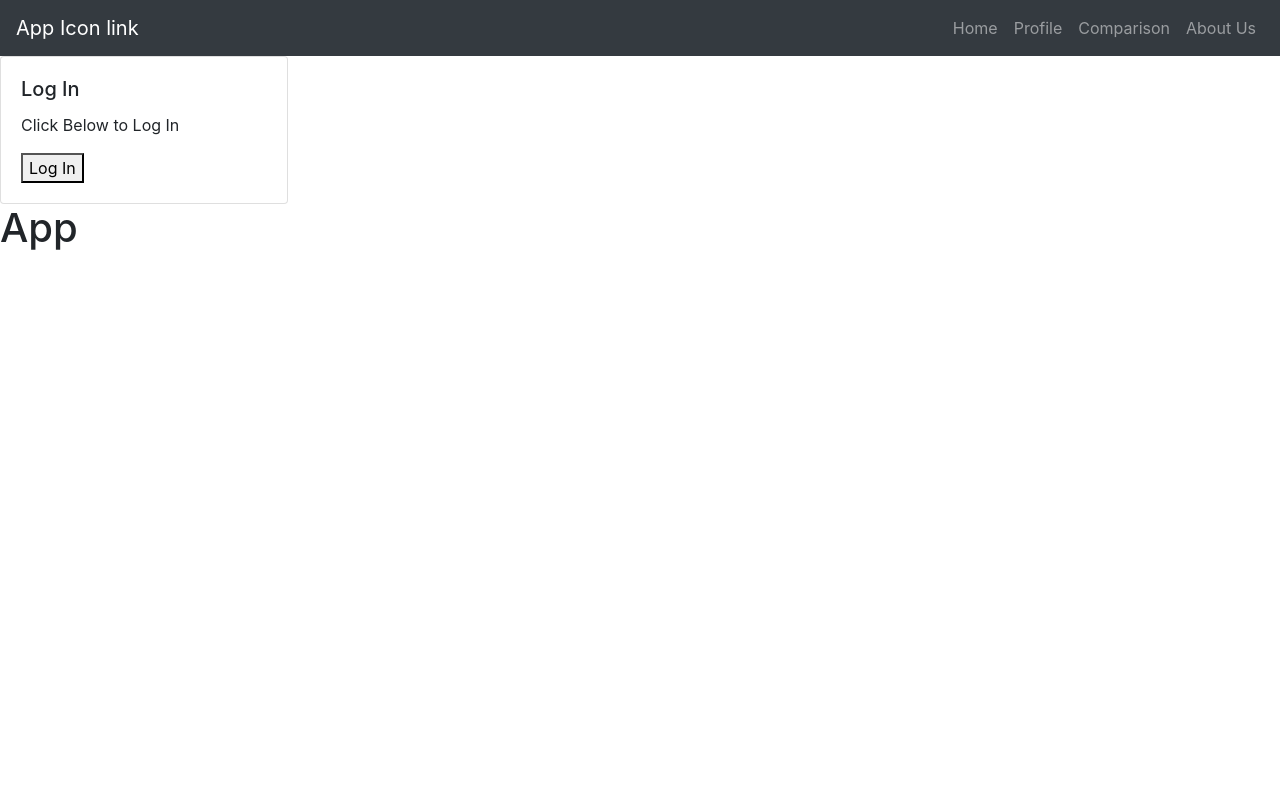
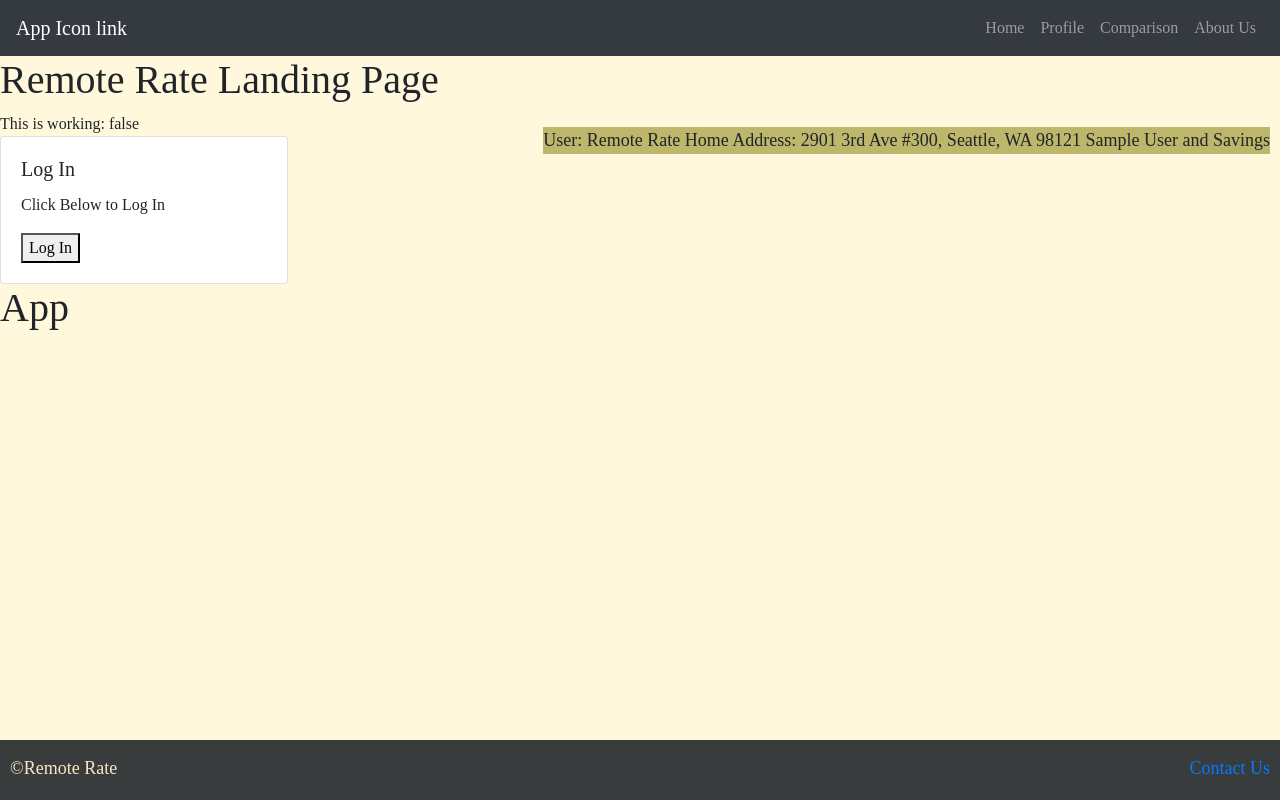
Before and after one commit to fadnesscharlie/remote-rate, a React (Create React App) app in the folder remote-rate/: page / in a window 1280 px wide. Built offline with nearby package versions, Linux system fonts and the light colour scheme; no server answers.

Commit message:
added css

```diff
--- a/remote-rate/src/App.js
+++ b/remote-rate/src/App.js
@@ -1,11 +1,9 @@
 import React from 'react';
-import './App.css';
+import './css/App.css';
 
-// import Home from './components/Landing.js';
 import Profile from './components/Profile.js';
 import Compare from './components/Compare.js';
 import About from './components/AboutUs.js';
-import Header from './components/Header';
 import Landing from './components/Landing.js';
 
 import { withAuth0 } from '@auth0/auth0-react';
@@ -26,11 +24,11 @@ class App extends React.Component {
         <Router>
           <Switch>
             <Route exact path="/">
-              <Header />
-              {isAuthenticated ?
-                <> <LogoutButton /> <Landing /> <h3>{user.name}</h3> </> :
-                <Login />}
-
+              {
+                isAuthenticated ?
+                  <> <Landing /> <LogoutButton /> <h3>{user.name}</h3> </> :
+                  <> <Landing /> <Login /> </>
+              }
             </Route>
             <Route exact path="/landing">
               <Landing />
--- /dev/null
+++ b/remote-rate/src/components/Footer.js
@@ -0,0 +1,22 @@
+import React from 'react';
+import '../css/Footer.css';
+
+class Footer extends React.Component {
+  render() {
+    return (
+      <footer>
+      {/* <h1>Footer</h1> */}
+      <aside>
+        &copy;Remote Rate
+      </aside>
+      <section>
+        <a href="#">
+        Contact Us
+        </a>
+      </section>
+      </footer>
+    )
+  }
+}
+
+export default Footer;
--- a/remote-rate/src/components/Landing.js
+++ b/remote-rate/src/components/Landing.js
@@ -1,16 +1,10 @@
 import React from 'react';
 import { withAuth0 } from '@auth0/auth0-react';
-
-// import './Home.css';
-// import Login from './Login';
-// import LogoutButton from './LogoutButton'
-
-// import './Home.css';
-import Header from './Header';
-
 import axios from 'axios';
 
-
+import Header from './Header';
+import Footer from './Footer';
+import '../css/Landing.css';
 
 class Landing extends React.Component {
   constructor(props) {
@@ -19,7 +13,6 @@ class Landing extends React.Component {
       working: '',
     }
   }
-
 
   componentDidMount = async () => {
     try {
@@ -33,7 +26,7 @@ class Landing extends React.Component {
         headers: { "Authorization": `Bearer ${jwt}` },
       }
 
-      console.log('config', config)
+      // console.log('config', config)
       const serverResponse = await axios.get(`${process.env.REACT_APP_BACKEND_SERVER}/landing`, config);
 
       this.setState({
@@ -52,22 +45,21 @@ class Landing extends React.Component {
       return <h2>Loading please wait...</h2>
     } else {
       return (
-        <>
+        <body>
           <Header />
           <h1>Remote Rate Landing Page</h1>
 
-          {/* {isAuthenticated ?
-          <> <LogoutButton /> <h3>{user.name}</h3> </>:
-          <Login />} */}
+           {this.state.working ? this.state.working : 'This is working: false' }
 
-           {this.state.working ? this.state.working : 'false' }
+          <section className="sample">
+            User: Remote Rate
+            Home Address: 2901 3rd Ave #300, Seattle, WA 98121
+            Sample User and Savings
 
-          {
-            <>
-            <h2>Landing Page</h2>
-            </>
-            }
-        </>
+          </section>
+
+            < Footer />
+        </body>
         // Header goes here
 
         // Log in button
--- /dev/null
+++ b/remote-rate/src/css/Footer.css
@@ -0,0 +1,24 @@
+footer {
+  position: absolute;
+  bottom: 0;
+  width: 100%;
+  height: 60px;
+  background:rgb(57, 60, 61);
+}
+
+aside {
+  font-size: large;
+  margin-top: 15px;
+  color: bisque;
+  display: inline-block;
+  margin-left: 10px;
+}
+
+section {
+  margin-top: 15px;
+  font-size: large;
+  position: absolute;
+  display: inline-block;
+  right: 0;
+  margin-right: 10px;
+}
--- /dev/null
+++ b/remote-rate/src/css/Landing.css
@@ -0,0 +1,8 @@
+body {
+  background-color: cornsilk;
+  font-family: 'Playfair Display', serif;
+}
+
+.sample {
+  background-color: darkkhaki;
+}
--- a/remote-rate/src/index.js
+++ b/remote-rate/src/index.js
@@ -1,9 +1,13 @@
 import React from 'react';
 import ReactDOM from 'react-dom';
 import 'bootstrap/dist/css/bootstrap.min.css';
-import './index.css';
+import './css/index.css';
 import App from './App';
 import {Auth0Provider} from '@auth0/auth0-react';
+
+<style>
+@import url('https://fonts.googleapis.com/css2?family=Playfair+Display&display=swap');
+</style>
 
 const domain = process.env.REACT_APP_AUTH0_DOMAIN;
 const clientId = process.env.REACT_APP_AUTH0_CLIENT_ID;
```
Also changed, not shown: remote-rate/src/css/App.css (renamed from remote-rate/src/App.css), remote-rate/src/css/index.css (renamed from remote-rate/src/index.css).
